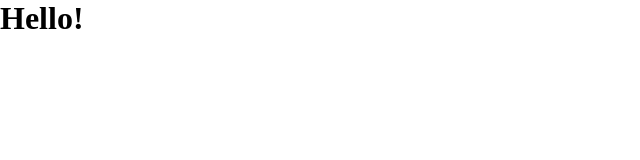
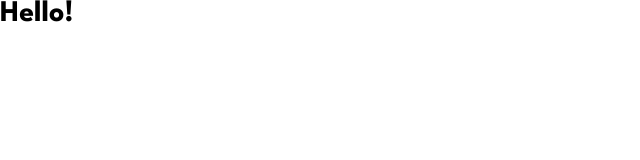
Before and after one commit to yusufardapeker/job-listing, a React (Vite) app: page / in a window 1280 px wide. Shown: the top 160 px of the page, without its empty margins (0-640 px from the left). Built offline with nearby package versions, Linux system fonts and the light colour scheme.

Commit message:
Import font family

```diff
--- a/index.html
+++ b/index.html
@@ -3,6 +3,12 @@
 	<head>
 		<meta charset="UTF-8" />
 		<meta name="viewport" content="width=device-width, initial-scale=1.0" />
+		<link rel="preconnect" href="https://fonts.googleapis.com" />
+		<link rel="preconnect" href="https://fonts.gstatic.com" crossorigin />
+		<link
+			href="https://fonts.googleapis.com/css2?family=League+Spartan:wght@100..900&display=swap"
+			rel="stylesheet"
+		/>
 		<title>Job Listing Page</title>
 	</head>
 	<body>
--- a/src/styles/style.scss
+++ b/src/styles/style.scss
@@ -4,3 +4,14 @@
 $very-light-grayish-cyan: hsl(180, 31%, 95%);
 $dark-grayish-cyan: hsl(180, 8%, 52%);
 $very-dark-grayish-cyan: hsl(180, 14%, 20%);
+
+// Font weights
+
+$fw-semi-bold: 500;
+$fw-bold: 700;
+
+body {
+	font-family: "League Spartan", sans-serif;
+	font-size: 15px;
+	font-weight: $fw-bold;
+}
```
